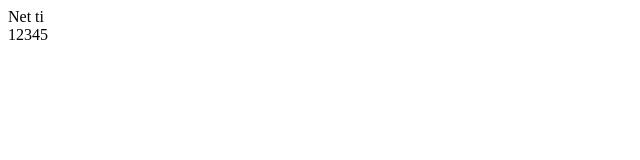
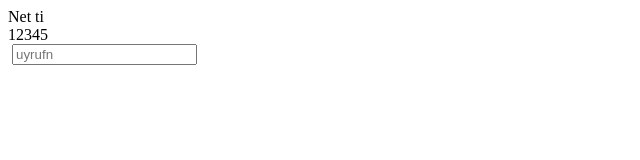
Before and after one commit to FomichtheDev/CyberShoka, a plain HTML site: page index.html in a window 1280 px wide. Shown: the whole page, without its empty margins (0-640 px from the left). Drawn offline with Linux system fonts and the light colour scheme.

Commit message:
Fomich branch push

```diff
--- a/index.html
+++ b/index.html
@@ -20,5 +20,12 @@
     <article>12345</article>
 </section>
 
+
+<section class="test">
+    <div>
+        <img/>
+        <input type="text" placeholder="uyrufn">
+    </div>
+</section>
 </body>
 </html>
```
